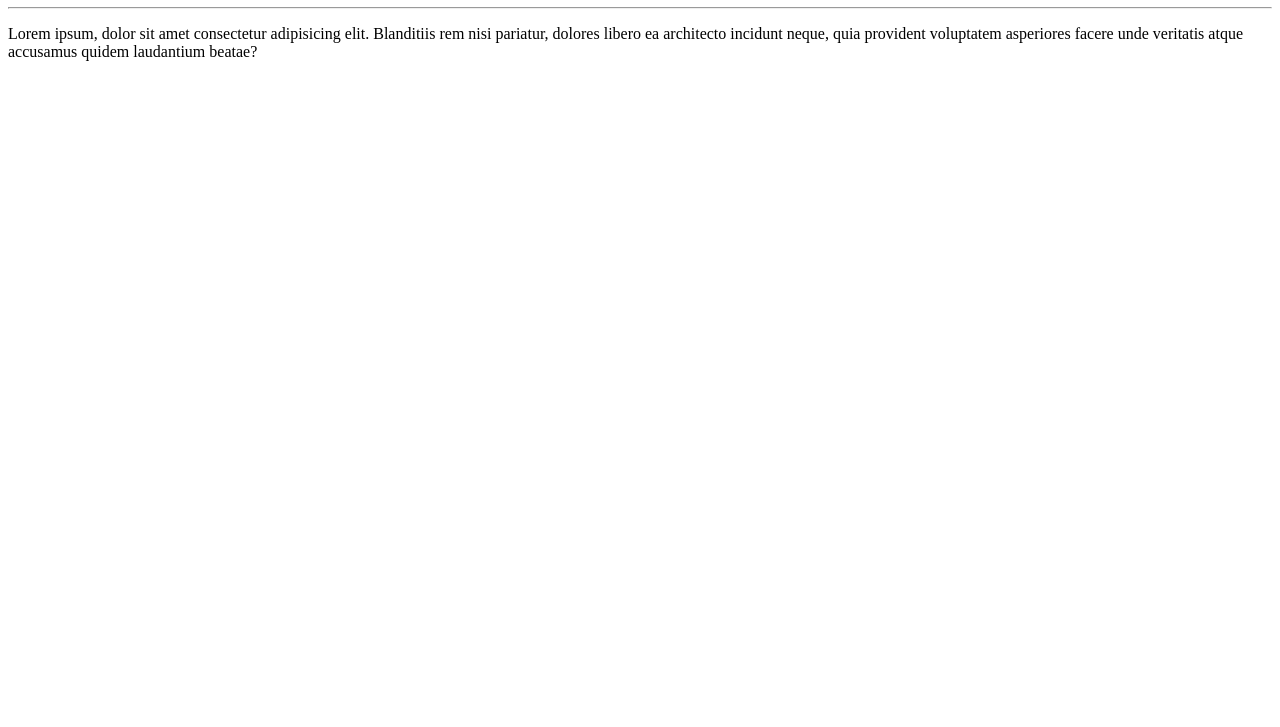
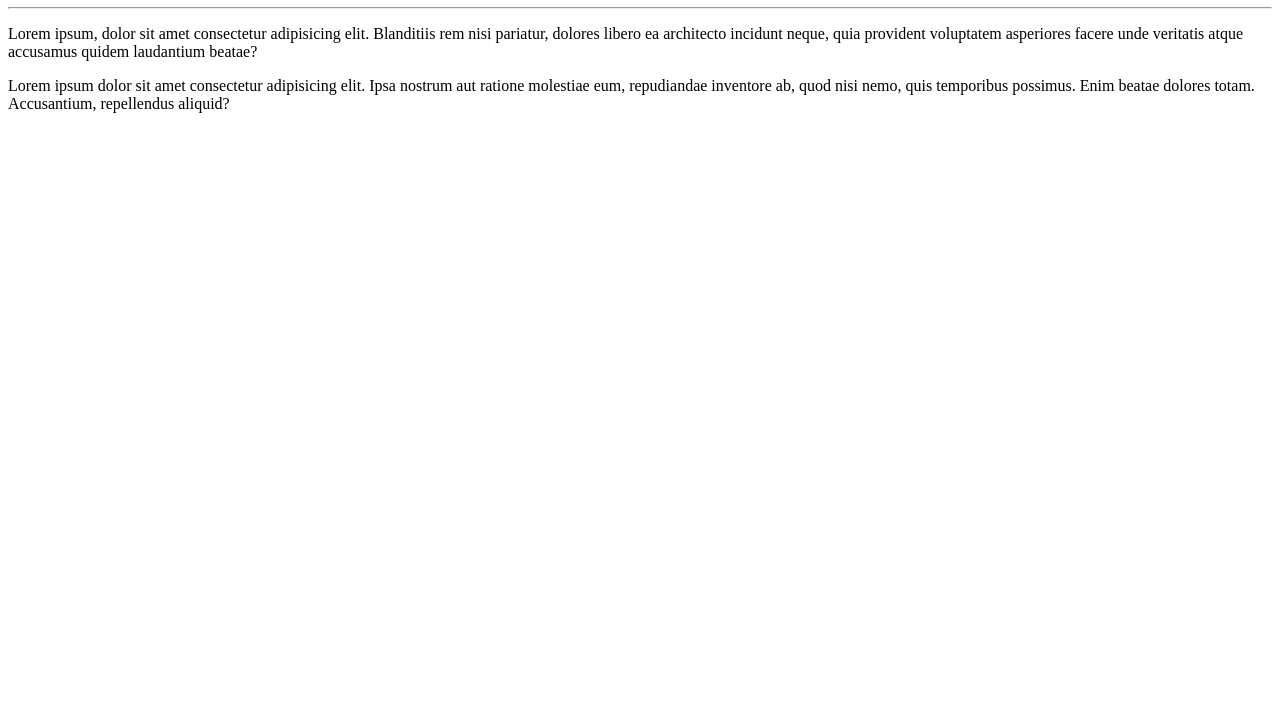
Before and after one commit to JoseBezerraFilho/Ola-Mundo, a plain HTML site: page site-exemplo/index.html in a window 1280 px wide. Shown: the part 73-800 px from the top of the page. Drawn offline with Linux system fonts and the light colour scheme.

Commit message:
Adcionei um parágrafo

```diff
--- a/site-exemplo/index.html
+++ b/site-exemplo/index.html
@@ -9,6 +9,6 @@
   <h1>Olá, mundo!</h1>
   <hr>
   <p>Lorem ipsum, dolor sit amet consectetur adipisicing elit. Blanditiis rem nisi pariatur, dolores libero ea architecto incidunt neque, quia provident voluptatem asperiores facere unde veritatis atque accusamus quidem laudantium beatae?</p>
-
+  <p>Lorem ipsum dolor sit amet consectetur adipisicing elit. Ipsa nostrum aut ratione molestiae eum, repudiandae inventore ab, quod nisi nemo, quis temporibus possimus. Enim beatae dolores totam. Accusantium, repellendus aliquid?</p>
 </body>
 </html>
```
